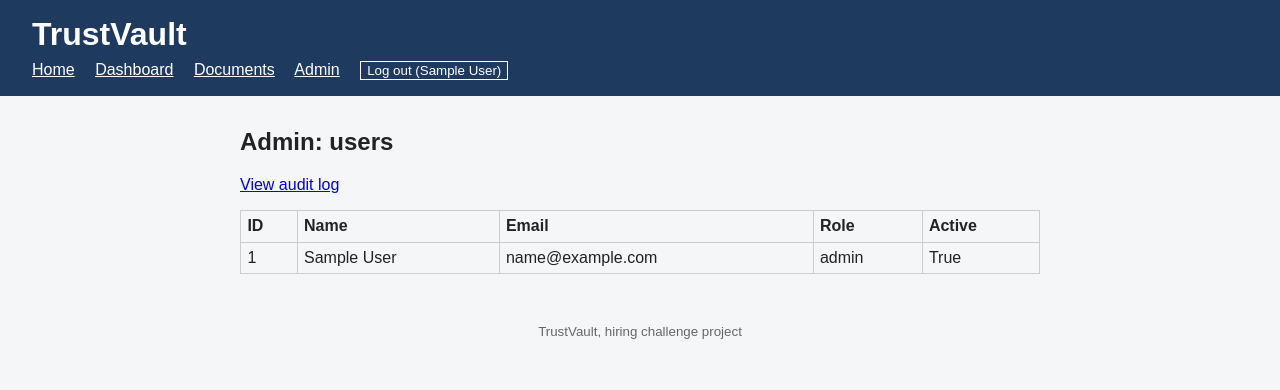
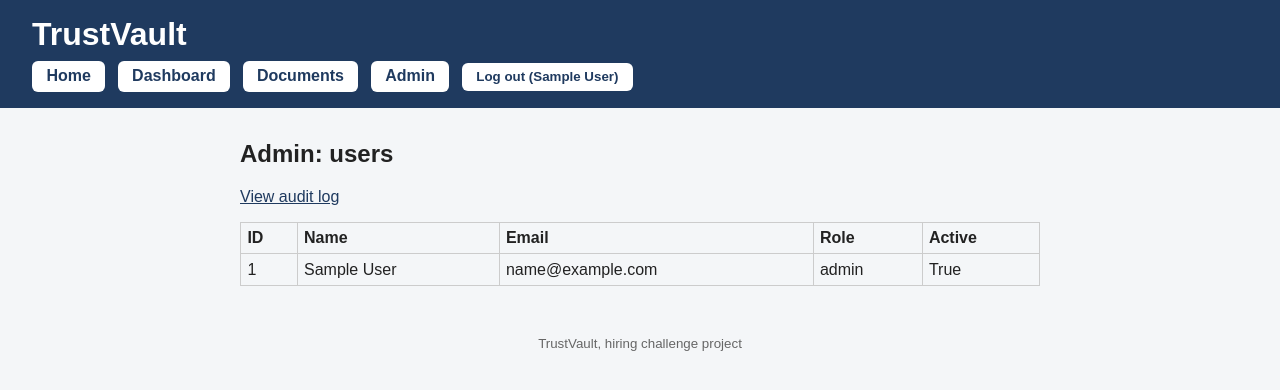
Before and after one commit to Jyotshna2204/trustvault, a Flask app: page /admin in a window 1280 px wide. Shown: the top 390 px of the page. Run offline with Flask 3, Linux system fonts and the light colour scheme; the visitor is signed in with stand-in values (Sample User, id 1); data comes from the database, SQL or seed files in the repository.

Commit message:
Add register page and butto-style navigation

```diff
--- a/app/__init__.py
+++ b/app/__init__.py
@@ -15,6 +15,8 @@ def create_app(test_config=None):
     app.config["SQLALCHEMY_DATABASE_URI"] = "sqlite:///trustvault.db"
     app.config["SESSION_COOKIE_HTTPONLY"] = True
     app.config["SESSION_COOKIE_SAMESITE"] = "Lax"
+        # On the live site (HTTPS) the cookie is only sent over HTTPS
+    app.config["SESSION_COOKIE_SECURE"] = os.environ.get("PRODUCTION") == "1"
     app.config["MAX_CONTENT_LENGTH"] = 5 * 1024 * 1024  # 5 MB request limit
     app.config["UPLOAD_FOLDER"] = os.path.join(os.path.dirname(app.root_path), "uploads")
 
--- a/app/static/style.css
+++ b/app/static/style.css
@@ -70,3 +70,45 @@ td {
     padding: 0.6rem;
     border-radius: 4px;
 }
+
+header nav a {
+    display: inline-block;
+    background: white;
+    color: #1f3a5f;
+    padding: 0.4rem 0.9rem;
+    border-radius: 6px;
+    text-decoration: none;
+    font-weight: bold;
+    margin-right: 0.5rem;
+}
+
+header nav a:hover {
+    background: #dce6f2;
+}
+
+form.inline button {
+    background: white;
+    color: #1f3a5f;
+    border: none;
+    padding: 0.4rem 0.9rem;
+    border-radius: 6px;
+    font-weight: bold;
+    cursor: pointer;
+}
+
+main a {
+    color: #1f3a5f;
+}
+
+button {
+    cursor: pointer;
+}
+
+a.btn {
+    display: inline-block;
+    background: #1f3a5f;
+    color: white;
+    padding: 0.4rem 0.9rem;
+    border-radius: 6px;
+    text-decoration: none;
+}
--- a/app/templates/login.html
+++ b/app/templates/login.html
@@ -7,5 +7,6 @@
     <p>{{ form.email.label }}<br>{{ form.email(size=32, autocomplete="username") }}</p>
     <p>{{ form.password.label }}<br>{{ form.password(size=32, autocomplete="current-password") }}</p>
     <p><button type="submit">Log in</button></p>
+    <p>No account? <a href="{{ url_for('auth.register') }}">Register</a></p>
 </form>
 {% endblock %}
```
Also changed, not shown: app/auth.py (+23 -2 lines), app/templates/registre.html (added, +12 -0 lines), tests/test_auth.py (+6 -0 lines).
